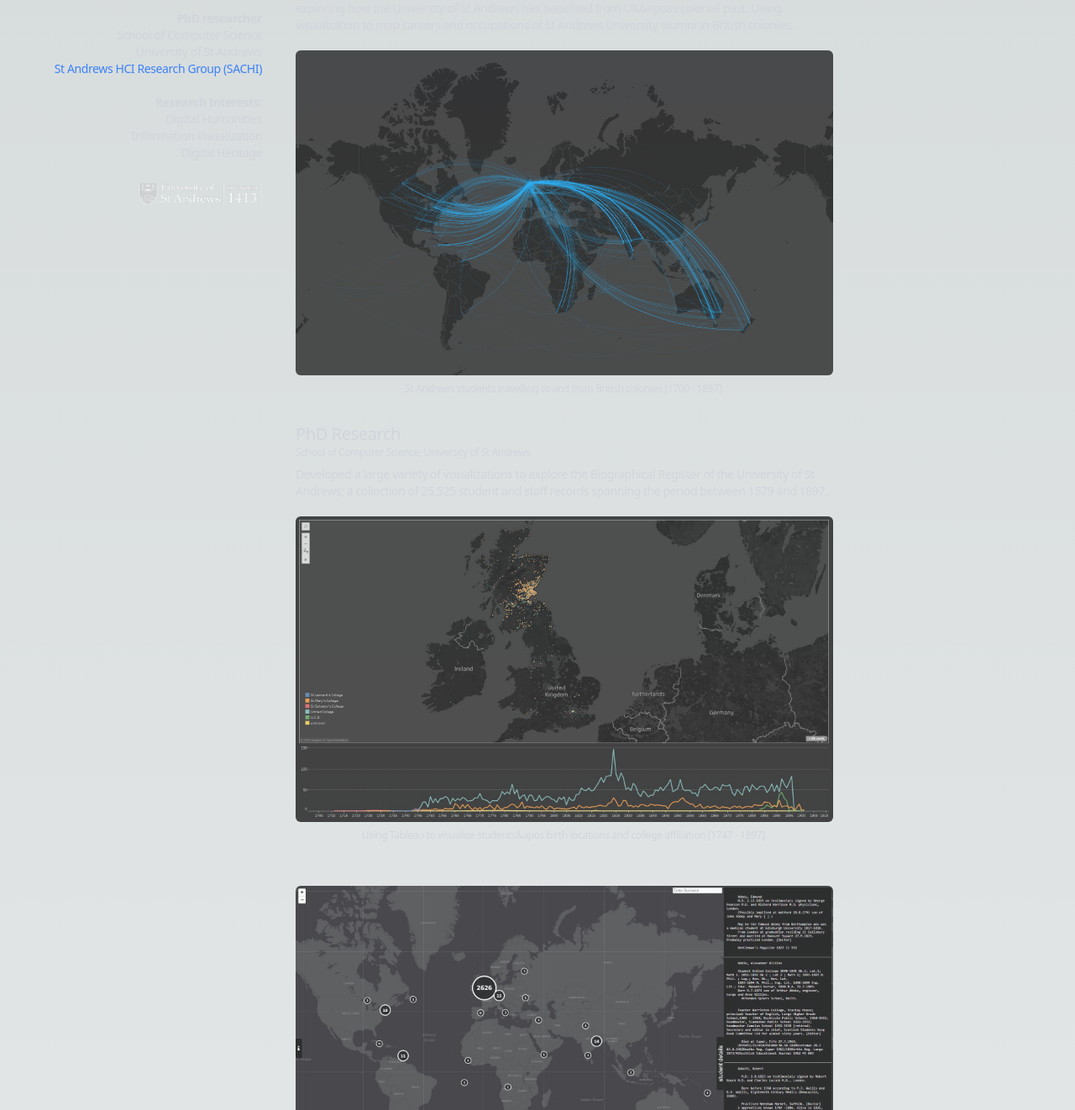
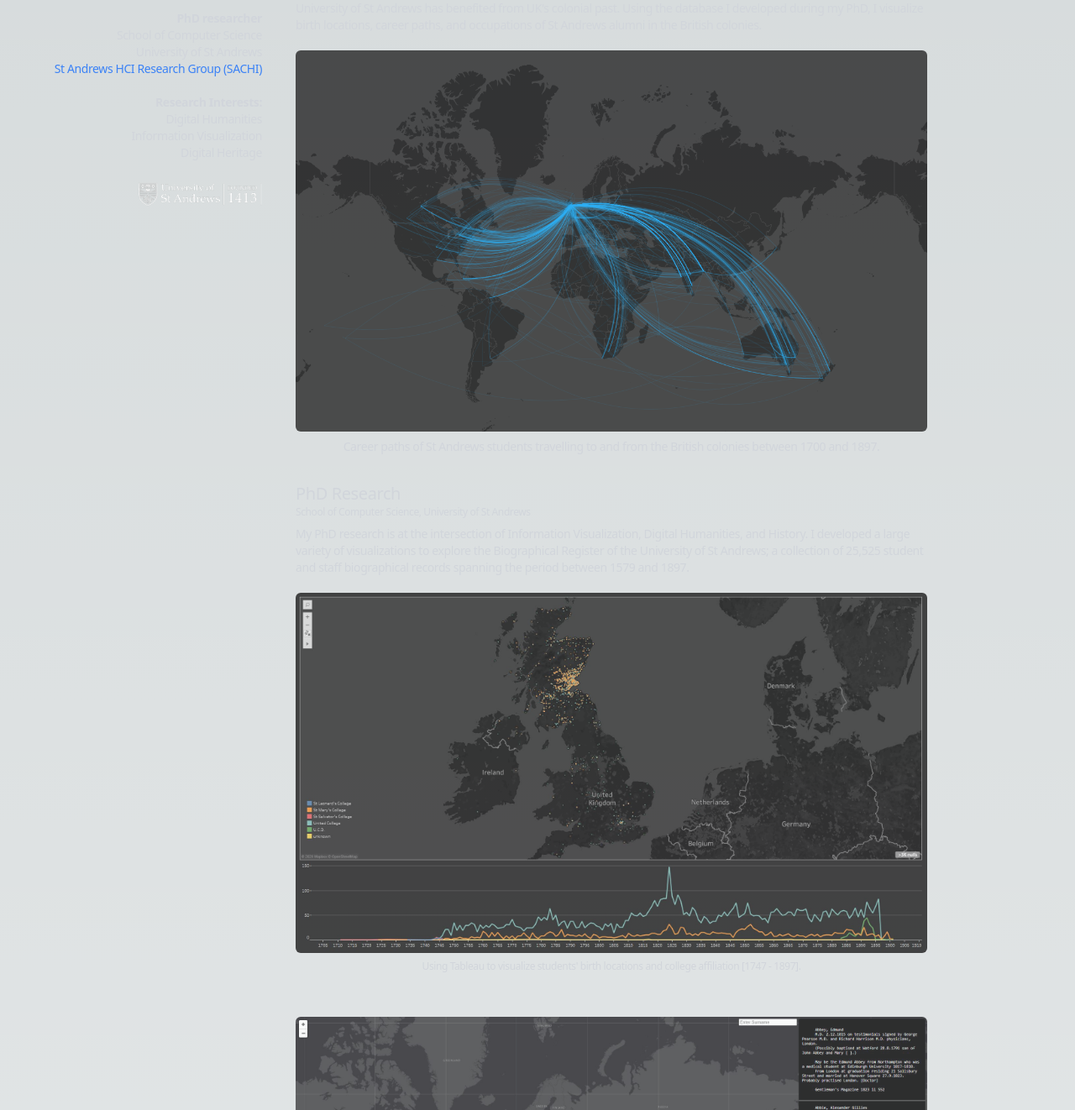
Before and after one commit to tvancisin/tomasvancisin, a Next.js app: page / in a window 1280 px wide. Shown: the part 208-1530 px from the top of the page at 84% size. Built offline with nearby package versions, Linux system fonts and the light colour scheme.

Commit message:
fourteen

```diff
--- a/src/pages/index.tsx
+++ b/src/pages/index.tsx
@@ -4,7 +4,7 @@ export default function Home() {
     <div className="bg-gray-999 text-gray-300 font-sans quicksand">
       <div className="p-6 sm:p-10 md:p-16 flex flex-wrap">
 
-        <div className="w-full md:w-1/4 md:pr-10 order-3 md:order-1">
+        <div className="w-full md:w-1/4 md:pr-10 order-1">
           <div className="max-w-md md:float-right md:text-right leading-loose tracking-tight md:sticky md:top-0 ">
             <p className="text-3xl my-4 md:my-5">Tomas Vancisin</p>
             <p className="text-sm my-4 md:my-5"><b>Postgraduate Research Assistant</b><br />School of History <br />University of St Andrews </p>
@@ -14,7 +14,7 @@ export default function Home() {
 
             {/* <p className="text-xl my-4 md:my-5">Keywords</p> */}
             <p className="md:my-4 text-sm"><b>Research Interests:</b><br /> Digital Humanities<br />Information Visualization <br /> Digital Heritage <br /> </p>
-            <img className="md:w-3/5 inline-block" src="/uni_logo.png" />
+            <img className="w-3/5 inline-block" src="/uni_logo.png" />
 
             {/* <ul className="flex flex-wrap justify-between flex-col">
               <li><a href="#visualization" className="nav">Visualization</a></li>
@@ -25,37 +25,32 @@ export default function Home() {
           </div>
         </div>
 
-        <div className="w-full md:w-3/4 order-1 md:order-2">
-          <div className="max-w-[50vw] leading-loose tracking-tight">
+        <div className="w-full md:w-3/4 lg:pr-28 order-1 md:order-2">
+          <div className="leading-loose tracking-tight">
             <h1 className="text-2xl my-5 text-center">RESEARCH</h1>
 
-            {/* <p className="mb-8 text-base">
-              My name is Tom and I work with
-              Digital Humanities, Information Visualication, and
-              Digital Heritage.
-            </p> */}
-
-
             <h1 className="text-xl my-2 text-left">Legacies of the Empire <p className="text-xs">School of History, University of St Andrews</p></h1>
-            <div className="mb-8 text-sm"> Currently working as
+            <div className="mb-8 text-sm">Currently working as
               a postgraduate research assistant for the Legacies of the Empire Project,
-              exploring how the University of St Andrews has benefited from UK&aposs colonial past.
-              Using visualization to map careers and occupations of St Andrews University alumni in British colonies.
+              exploring how the University of St Andrews has benefited from UK&apos;s colonial past.
+              Using the database I developed during my PhD, I visualize birth locations, career paths,
+              and occupations of St Andrews alumni in the British colonies.
               <div className="grid grid-cols-1 justify-items-center">
                 <div><img className="rounded-md md:mt-5 opacity-80 hover:scale-105 hover:opacity-100 transition-all" src="/legacies.png" /></div>
-                <div className="text-xs mt-2">St Andrews students travelling to
-                  and from British colonies [1700 - 1897].</div>
+                <div className="text-xsUniversity mt-2">Career paths of St Andrews students travelling to
+                  and from the British colonies between 1700 and 1897.</div>
               </div>
             </div>
 
             <h1 className="text-xl my-2 text-left">PhD Research<p className="text-xs">School of Computer Science, University of St Andrews</p></h1>
             <div className="mb-8 text-sm">
-              Developed a large variety of visualizations to explore the Biographical Register
-              of the University of St Andrews; a collection of 25,525 student and staff records
-              spanning the period between 1579 and 1897.
+              My PhD research is at the intersection of Information Visualization, Digital
+              Humanities, and History. I developed a large variety of visualizations to explore
+              the Biographical Register of the University of St Andrews; a collection of 25,525
+              student and staff biographical records spanning the period between 1579 and 1897.
               <div className="grid grid-cols-1 justify-items-center mb-8">
                 <div><img className="rounded-md md:mt-5 opacity-80 hover:scale-105 hover:opacity-100 transition-all" src="/vanc.JPG" /></div>
-                <div className="text-xs mt-2">Using Tableau to visualize students&apos birth locations and college affiliation [1747 - 1897].</div>
+                <div className="text-xs mt-2">Using Tableau to visualize students&apos; birth locations and college affiliation [1747 - 1897].</div>
               </div>
               <div className="grid grid-cols-1 justify-items-center mb-8">
                 <div><img className="rounded-md md:mt-5 opacity-80 hover:scale-105 hover:opacity-100 transition-all" src="/graduates.JPG" /></div>
@@ -109,7 +104,7 @@ export default function Home() {
 
           </div>
 
-          <div className="w-full md:w-1/2 order-2 md:order-4">
+          <div className="w-full md:w-3/4 order-2 md:order-4">
             <div className="max-w-md leading-loose tracking-tight">
               <p className="font-bold my-4 md:my-12">About Me</p>
               <p className="mb-8">Arcu risus quis varius quam quisque id diam vel. Consectetur adipiscing elit ut aliquam purus sit amet. Nibh tortor id aliquet lectus proin nibh. </p>
```
Also changed, not shown: 4 other files (tests, documents, lock files or other folders).
